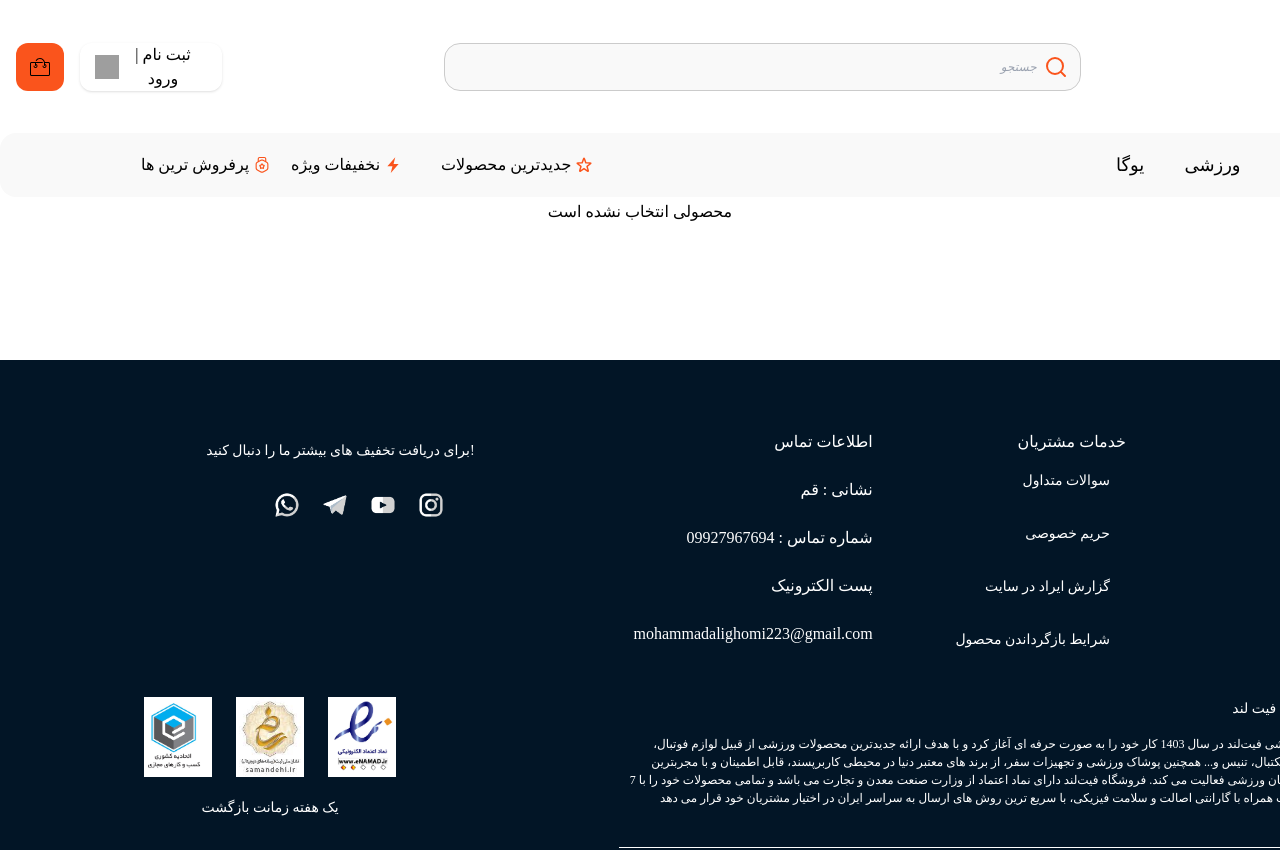
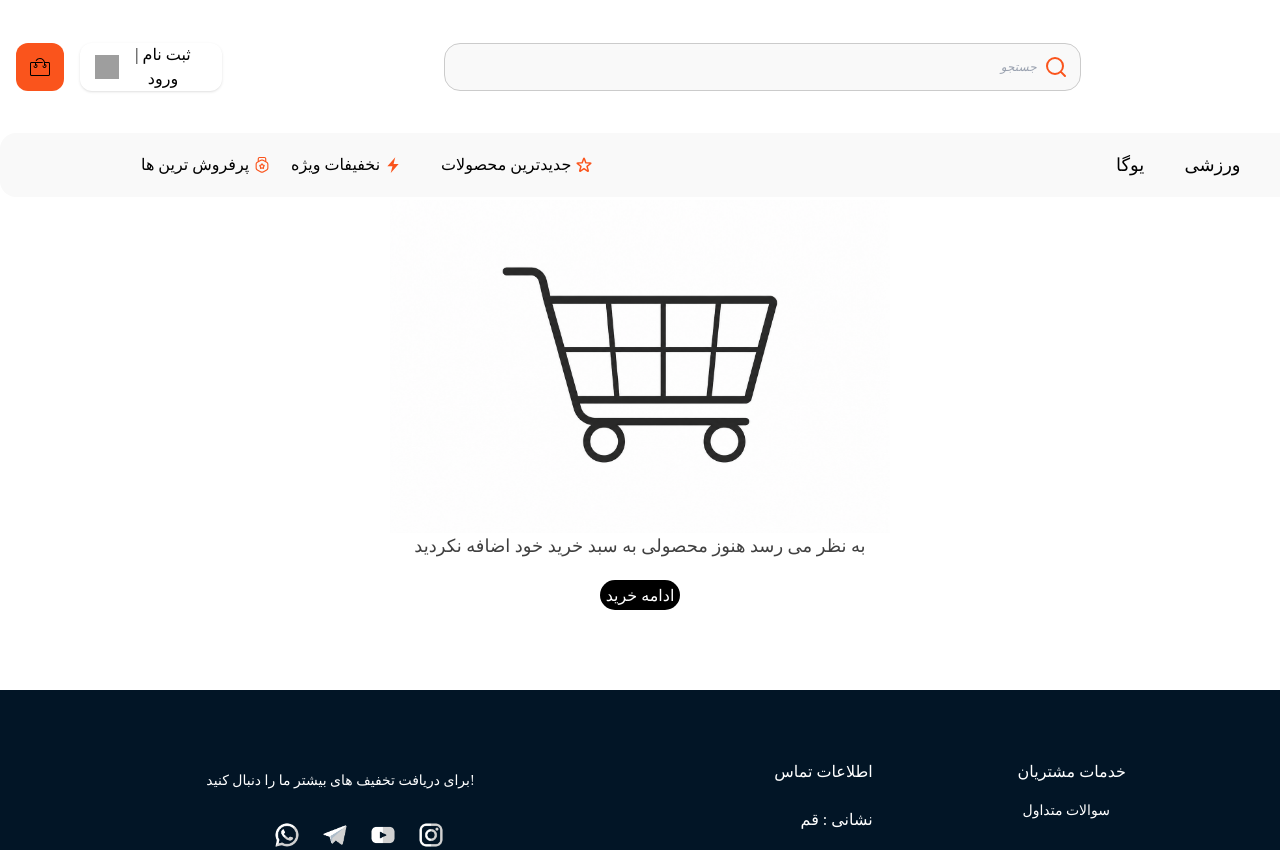
Before and after one commit to m-a-ghomi/fitland, a React (Vite) app: page /basket in a window 1280 px wide. Shown: the top 850 px of the page. Built offline with nearby package versions, Linux system fonts and the light colour scheme; grey boxes are pictures that could not be loaded.

Commit message:
basket update

```diff
--- a/src/component/basket.jsx
+++ b/src/component/basket.jsx
@@ -1,6 +1,6 @@
 import React from "react"
 import { useState } from "react";
-import { data } from "react-router-dom";
+import { data, Link } from "react-router-dom";
 import Layout from "./layout";
 
 
@@ -15,7 +15,11 @@ const Basket = (prop)=>{
     if(dat.length == 0){
         return(
             <Layout user={prop.user}>
-            <h1 className="text-center h-20">محصولی انتخاب نشده است</h1>
+                <div className="w-[500px] m-auto">
+                    <img src="/cartzero.png" />
+                    <h4 className="text-[18px] text-[#404040] text-center">به نظر می رسد هنوز محصولی به سبد خرید خود اضافه نکردید</h4>
+                    <Link to={'/allproduct'} className="w-[80px] h-[30px] py-1 text-center bg-black rounded-2xl text-white block mx-auto my-5" >ادامه خرید</Link>
+                </div>
             </Layout>
         )
     }
--- a/src/component/layout.jsx
+++ b/src/component/layout.jsx
@@ -43,7 +43,7 @@ const Layout = (prop)=>{
                             </Link>
                         </div>
                         <div className="w-[274px]">
-                        <div className="w-[100px] h-[60px] float-right"> <img className=" h-full w-full object-contain" src="/src/img/logo/logo.png" alt="logo"/></div>
+                        <div className="w-[100px] h-[60px] float-right"> <img className=" h-full w-full object-contain" src="/logo.png" alt="logo"/></div>
 
                         </div>
                     </div>
--- a/src/component/login.jsx
+++ b/src/component/login.jsx
@@ -25,7 +25,7 @@ const Login =({setuser})=>{
                     <div className="w-[50%] h-full flex justify-center items-center bg-[#010A13]">
                     <img className="w-full h-full relative opacity-[8%]" src="/public/pi/82774be60c539d0ad5584cbb1778488786384a2a.png"/>
                         <div className="w-[259px] h-[109px] absolute">
-                        <img className=" h-full w-full object-contain" src="/src/img/logo/logo.png" alt="logo"/>
+                        <img className=" h-full w-full object-contain" src="/logo.png" alt="logo"/>
                         <Link to={`/`}>
                         <button className="w-full h-[24px] text-[14px] bg-transparent rounded-sm text-white flex justify-center items-center gap-2">برگشت به خانه<img className="w-[21px] h-[21px]" src="/public/shop-svgrepo-com.png"/></button>
                         </Link>
@@ -76,7 +76,7 @@ const Login =({setuser})=>{
                      <div className="w-[50%] h-full flex justify-center items-center bg-[#010A13]">
                     <img className="w-full h-full relative opacity-[7%]" src="/public/pi/667fb484c4f93f1801fa632cbb1564f6661fc254.png"/>
                         <div className="w-[259px] h-[109px] absolute">
-                        <img className=" h-full w-full object-contain" src="/src/img/logo/logo.png" alt="logo"/>
+                        <img className=" h-full w-full object-contain" src="/logo.png" alt="logo"/>
                         <Link to={`/`}>
                         <button className="w-full h-[24px] text-[14px] bg-transparent rounded-sm text-white flex justify-center items-center gap-2">برگشت به خانه<img className="w-[21px] h-[21px]" src="/public/shop-svgrepo-com.png"/></button>
                         </Link>
```
Also changed, not shown: public/cartzero.png (added).
